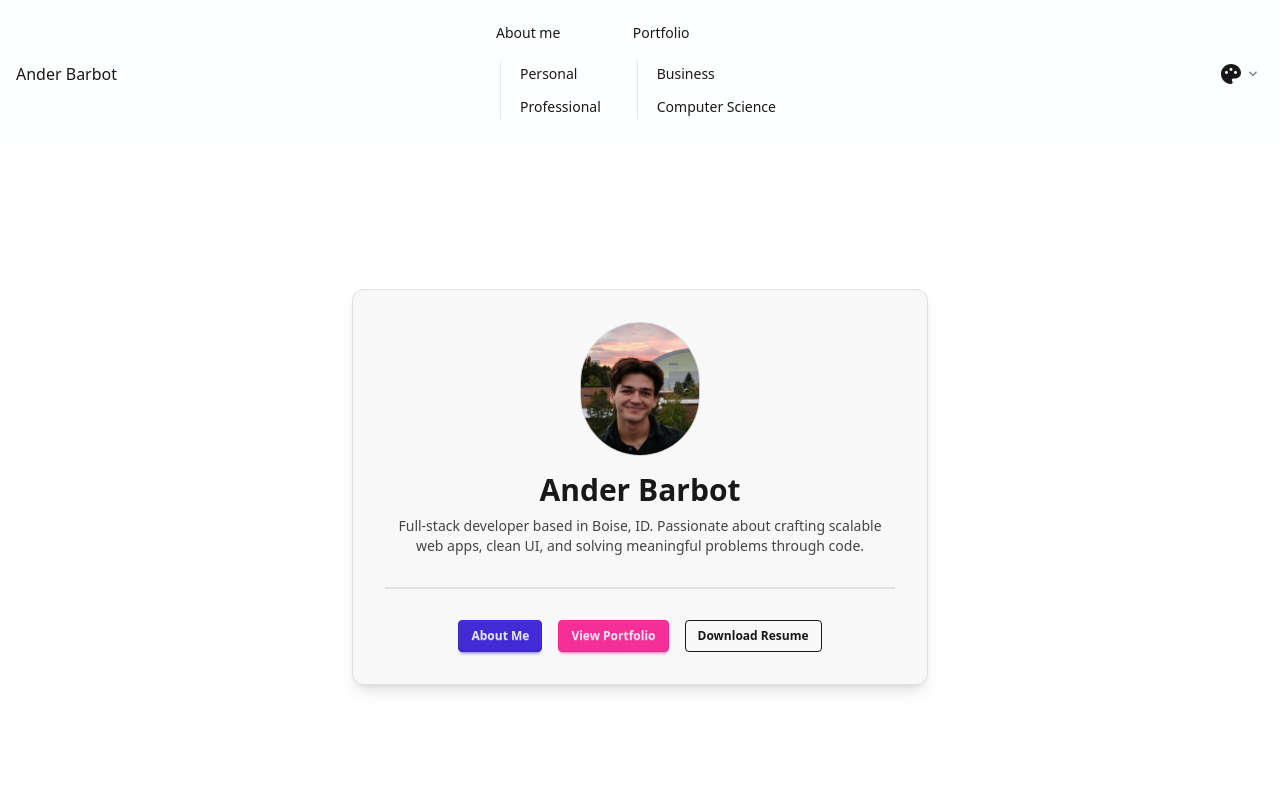
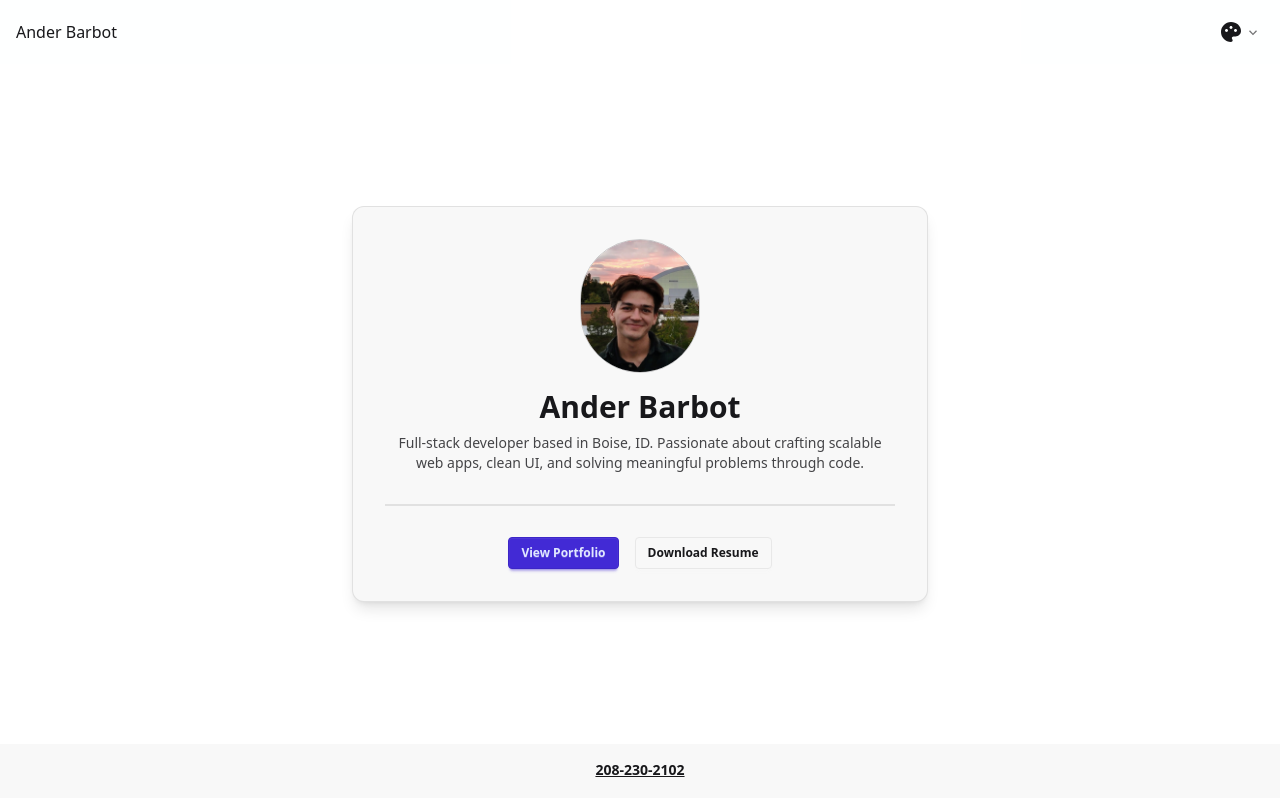
Before and after one commit to AnderBarbot/ander-portfolio, a Next.js app: page / in a window 1280 px wide. Shown: the top 798 px of the page. Built offline with nearby package versions, Linux system fonts and the light colour scheme.

Commit message:
reduced nav bar

```diff
--- a/src/app/page.tsx
+++ b/src/app/page.tsx
@@ -21,15 +21,12 @@ export default function Home() {
         </p>
         <div className="divider my-6"></div>
         <div className="flex flex-wrap gap-4 justify-center">
-          <Link href="/about" className="btn btn-primary btn-sm">
-            About Me
-          </Link>
-          <Link href="/portfolio" className="btn btn-secondary btn-sm">
+          <Link href="/business" className="btn btn-primary btn-sm">
             View Portfolio
           </Link>
           <a
             href="/resume.pdf"
-            className="btn btn-outline btn-sm"
+            className="btn btn-S btn-sm"
             target="_blank"
             rel="noopener noreferrer"
             download
--- a/src/components/Navbar.tsx
+++ b/src/components/Navbar.tsx
@@ -18,57 +18,139 @@ export default function Navbar() {
 
   return (
     <>
-      <nav className={`navbar transition-colors duration-300 sticky bg-base-100/90 top-0 z-30 w-full [transform:translate3d(0,0,0)] backdrop-blur transition-shadow duration-100 px-4 ${isScrolled ? "shadow-xs" : ""
-        }`}>
+      <nav
+        className={`navbar transition-colors duration-300 sticky bg-base-100/90 top-0 z-30 w-full [transform:translate3d(0,0,0)] backdrop-blur transition-shadow duration-100 px-4 ${
+          isScrolled ? "shadow-xs" : ""
+        }`}
+      >
         <div className="navbar-start">
+
+          {/*
           <div className="dropdown">
             <div tabIndex={0} role="button" className="btn btn-ghost lg:hidden">
-              <svg xmlns="http://www.w3.org/2000/svg" className="h-5 w-5" fill="none" viewBox="0 0 24 24" stroke="currentColor"> <path strokeLinecap="round" strokeLinejoin="round" strokeWidth="2" d="M4 6h16M4 12h8m-8 6h16" /> </svg>
+              <svg
+                xmlns="http://www.w3.org/2000/svg"
+                className="h-5 w-5"
+                fill="none"
+                viewBox="0 0 24 24"
+                stroke="currentColor"
+              >
+                <path
+                  strokeLinecap="round"
+                  strokeLinejoin="round"
+                  strokeWidth="2"
+                  d="M4 6h16M4 12h8m-8 6h16"
+                />
+              </svg>
             </div>
             <ul
               tabIndex={0}
-              className="menu menu-sm dropdown-content bg-base-100 rounded-box z-1 mt-3 w-52 p-2 shadow">
+              className="menu menu-sm dropdown-content bg-base-100 rounded-box z-10 mt-3 w-60 p-2 shadow"
+            >
               <li>
-                <a>About me</a>
-                <ul className="p-2">
-                  <li><a>Personal</a></li>
-                  <li><a>Professional</a></li>
-                </ul>
+                <details>
+                  <summary className="items-center justify-between">
+                    <Link href="/cs" className="flex-1">Computer Science</Link>
+                  </summary>
+                  <ul>
+                    <li>
+                      <details>
+                        <summary className="items-center justify-between">
+                          <Link href="/cs/portfolio" className="flex-1">Portfolio</Link>
+                        </summary>
+                        <ul>
+                          <li><Link href="/cs/portfolio/project1">Project 1</Link></li>
+                          <li><Link href="/cs/portfolio/project2">Project 2</Link></li>
+                        </ul>
+                      </details>
+                    </li>
+                    <li><Link href="/cs/certs">Certs</Link></li>
+                  </ul>
+                </details>
               </li>
+
               <li>
-                <a>Portfolio</a>
-                <ul className="p-2">
-                  <li><a>Business</a></li>
-                  <li><a>Computer Science</a></li>
-                </ul>
+                <details>
+                  <summary className="items-center justify-between">
+                    <Link href="/business" className="flex-1">Business</Link>
+                  </summary>
+                  <ul>
+                    <li>
+                      <details>
+                        <summary className="items-center justify-between">
+                          <Link href="/business/portfolio" className="flex-1">Portfolio</Link>
+                        </summary>
+                        <ul>
+                          <li><Link href="/business/project1">Project 1</Link></li>
+                          <li><Link href="/business/project2">Project 2</Link></li>
+                        </ul>
+                      </details>
+                    </li>
+                    <li><Link href="/business/certs">Certs</Link></li>
+                  </ul>
+                </details>
               </li>
             </ul>
           </div>
-          <Link href="/" className="font-medium flex items-center gap-4">
+        */}
+
+          <Link href="/about" className="font-medium flex items-center gap-4">
             <span className="text-nowrap">Ander Barbot</span>
           </Link>
         </div>
+        {/*
         <div className="navbar-center hidden lg:flex">
           <ul className="menu menu-horizontal px-1">
             <li>
-              <a>About me</a>
-              <ul className="p-2">
-                <li><a>Personal</a></li>
-                <li><a>Professional</a></li>
-              </ul>
+              <details>
+                <summary className="items-center justify-between">
+                  <Link href="/cs" className="flex-1">Computer Science</Link>
+                </summary>
+                <ul className="p-2 bg-base-100">
+                  <li>
+                    <details>
+                      <summary className="items-center justify-between">
+                        <Link href="/cs/portfolio" className="flex-1">Portfolio</Link>
+                      </summary>
+                      <ul>
+                        <li><Link href="/cs/project1">Project 1</Link></li>
+                        <li><Link href="/cs/project2">Project 2</Link></li>
+                      </ul>
+                    </details>
+                  </li>
+                  <li><Link href="/cs/certs">Certs</Link></li>
+                </ul>
+              </details>
             </li>
+
             <li>
-              <a>Portfolio</a>
-              <ul className="p-2">
-                <li><a>Business</a></li>
-                <li><a>Computer Science</a></li>
-              </ul>
+              <details>
+                <summary className="items-center justify-between">
+                  <Link href="/business" className="flex-1">Business</Link>
+                </summary>
+                <ul className="p-2 bg-base-100">
+                  <li>
+                    <details>
+                      <summary className="items-center justify-between">
+                        <Link href="/business/portfolio" className="flex-1">Portfolio</Link>
+                      </summary>
+                      <ul>
+                        <li><Link href="/business/project1">Project 1</Link></li>
+                        <li><Link href="/business/project2">Project 2</Link></li>
+                      </ul>
+                    </details>
+                  </li>
+                  <li><Link href="/business/certs">Certs</Link></li>
+                </ul>
+              </details>
             </li>
           </ul>
         </div>
+        */}
         <div className="navbar-end gap-2">
           <ThemeSwitcher />
-          {/* <div className="dropdown dropdown-end">
+          {/* profile dropdown, may be useful at some point.
+          <div className="dropdown dropdown-end">
           <div tabIndex={0} role="button" className="avatar avatar-online avatar-placeholder rounded-xl text-2xl hover:scale-110 transition-transform duration-300">
             <div className="text-base-100 bg-base-content w-8 mask mask-squircle">
               <span className="text-lg">R</span>
--- a/src/components/ThemeSwitcher.tsx
+++ b/src/components/ThemeSwitcher.tsx
@@ -7,12 +7,12 @@ const lightThemes = [
   'light', 'cupcake', 'bumblebee', 'emerald', 'corporate',
   'retro', 'cyberpunk', 'valentine', 'garden', 'lofi',
   'pastel', 'fantasy', 'wireframe', 'cmyk', 'autumn', 'acid',
-  'lemonade', 'winter','nord', 'caramellatte', 'silk'
+  'lemonade', 'winter', 'nord', 'caramellatte', 'silk'
 ];
 
 const darkThemes = [
-  'dark', 'forest',  'black', 'luxury', 'dracula',
-  'halloween',  'business', 'night', 'coffee',
+  'dark', 'forest', 'black', 'luxury', 'dracula',
+  'halloween', 'business', 'night', 'coffee',
   'dim', 'sunset', 'abyss', 'aqua', 'synthwave',
 ];
 
@@ -87,14 +87,14 @@ export default function ThemeSwitcherDropdown() {
             {currentThemes.map((t) => (
               <div
                 key={t}
-                data-theme={t}
                 onClick={() => setTheme(t)}
-                className={`cursor-pointer rounded border text-xs text-center capitalize p-1 transition-all duration-200 ${
-                  theme === t ? 'ring-3 ring-primary' : ''
-                }`}
+                className={`cursor-pointer rounded-box border text-xs text-center capitalize p-1 transition-all duration-200 ${theme === t ? 'ring-3 ring-primary' : ''
+                  }`}
               >
-                <div className="font-semibold">{t}</div>
-                <div className="mt-1 h-5 rounded bg-base-200"></div>
+                <div data-theme={t} className="rounded-box">
+                  <div className="font-semibold">{t}</div>
+                  <div className="mt-1 h-5 rounded bg-base-200"></div>
+                </div>
               </div>
             ))}
           </div>
```
Also changed, not shown: 1 other file (tests, documents, lock files or other folders).
